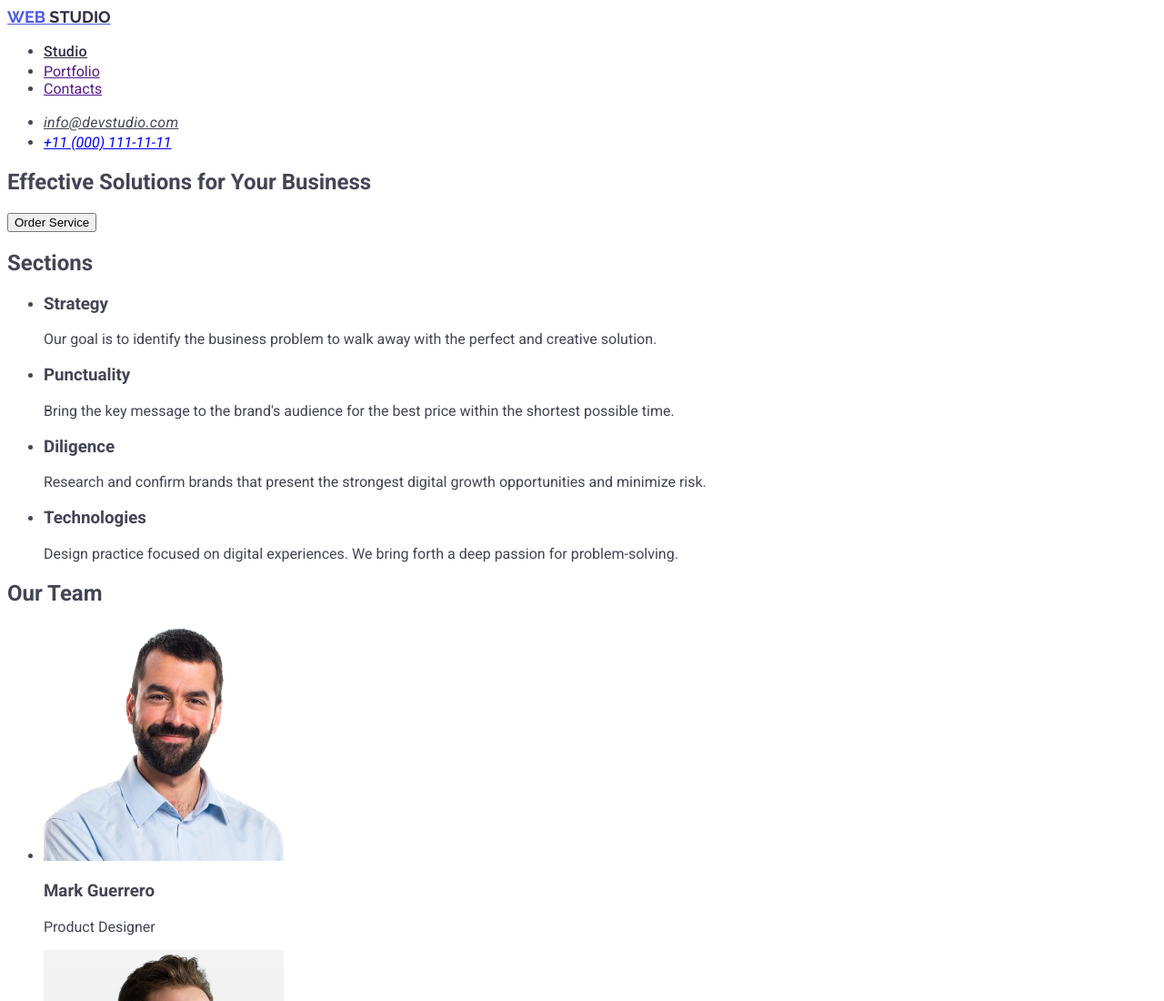
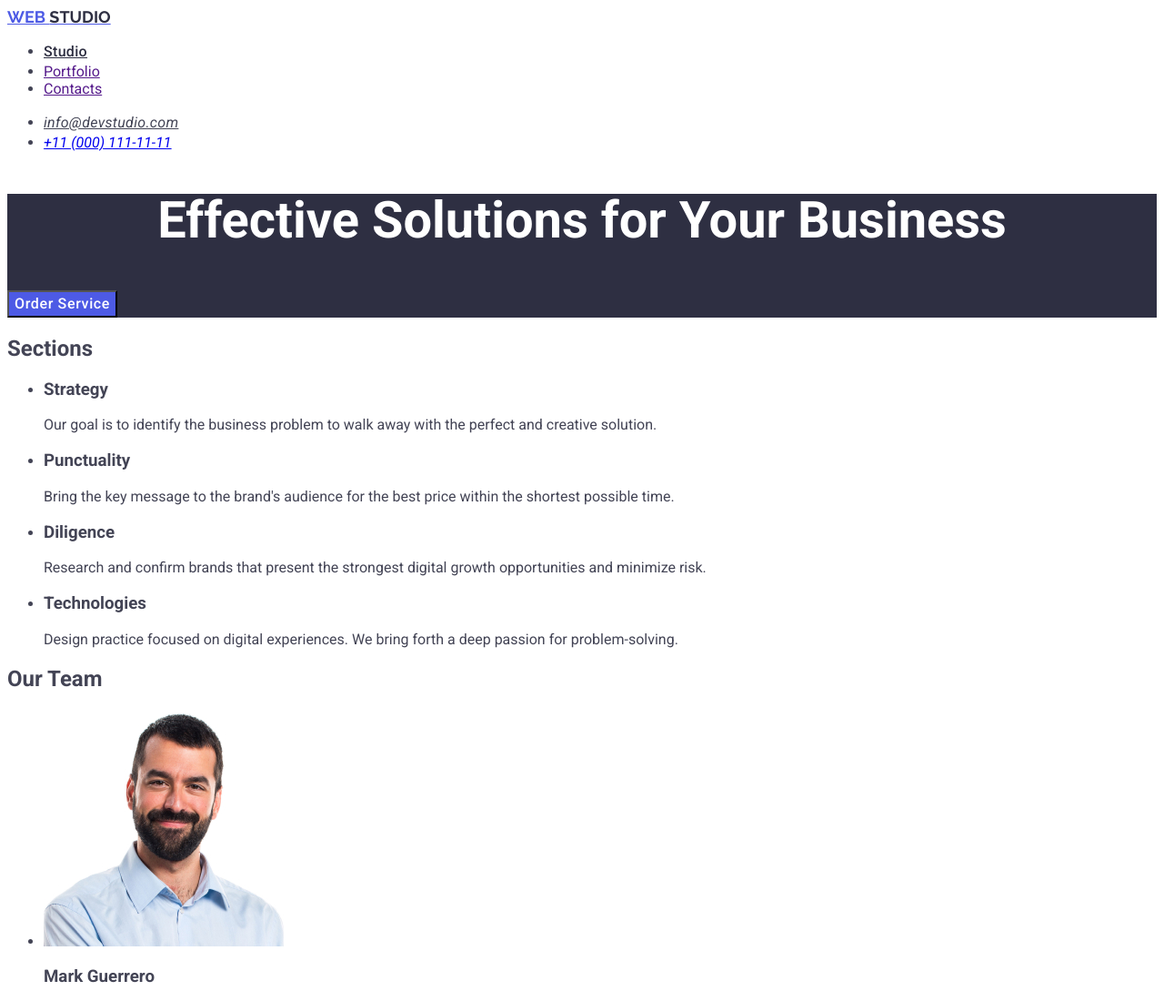
Before and after one commit to aleykarmn/goit-markup-hw-02, a plain HTML site: page index.html in a window 1280 px wide. Shown: the top 1100 px of the page at 91% size. Drawn offline with Linux system fonts and the light colour scheme.

Commit message:
son commit

```diff
--- a/css/style.css
+++ b/css/style.css
@@ -50,3 +50,33 @@ body{
 .mail-c:focus {
     color: #404bbf;
 }
+
+.section-one{
+    background-color: #2e2f42;
+
+}
+.h1-so{
+    font-size: 56px;
+    line-height: 1.07;
+    text-align: center;
+    letter-spacing: 2%;
+    color: #ffffff;
+}
+
+.order-bt{
+    background-color: #4D5AE5;
+    font-family: "Roboto", sans-serif;
+    font-weight: 500;
+    font-size: 16px;
+    line-height: 1.5;
+    letter-spacing: 0.04em;
+    color: #ffffff;
+    cursor: pointer;
+}
+.order-bt:hover{
+    background-color: #404BBF;
+}
+
+.order-bt:focus {
+    color: #404BBF;
+}
--- a/index.html
+++ b/index.html
@@ -19,7 +19,7 @@
                     <ul>
                         <li><a class="studio-li" href="/index.html">Studio</a></li>
                         <li><a class="portfolio-li" href="">Portfolio</a></li>
-                        <li><a class="" href="">Contacts</a></li>
+                        <li><a class="contacts-li" href="">Contacts</a></li>
                     </ul>
                 </nav>
 
@@ -33,11 +33,11 @@
     </header>
 
     <main>
-        <section>
-                <h1>Effective Solutions
+        <section class="section-one">
+                <h1 class="h1-so">Effective Solutions
                     for Your Business</h1>
 
-                    <button type="button">Order Service</button>
+                    <button class="order-bt" type="button">Order Service</button>
         </section>
 
         <section>
```
